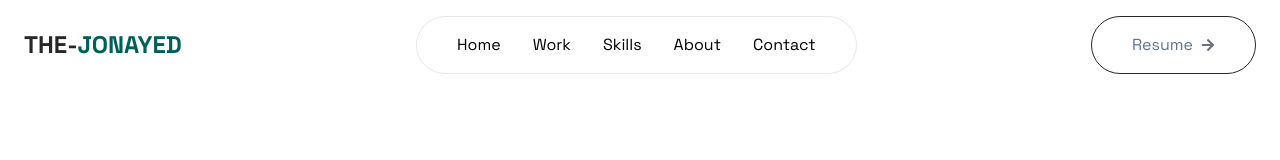
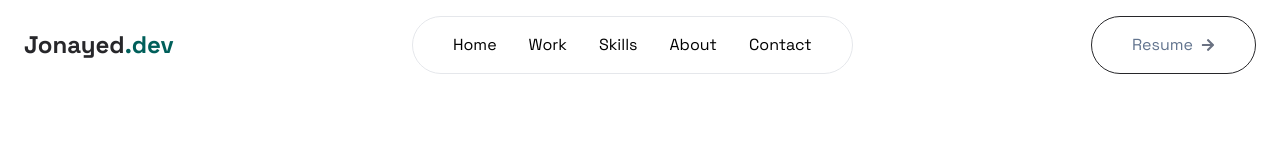
Before and after one commit to JonayedAlHabib/Porfolio, a React (Vite) app: page / in a window 1280 px wide. Shown: the top 160 px of the page. Built offline with nearby package versions, Linux system fonts and the light colour scheme.

Commit message:
feat: update Footer and Navbar components to reflect new branding as Jonayed.dev

```diff
--- a/src/components/Footer.jsx
+++ b/src/components/Footer.jsx
@@ -7,8 +7,8 @@ const Footer = () => {
     <div className='border-t border-gray-200'>
         <div className='max-w-7xl mx-auto px-6 py-8 flex flex-col sm:flex-row justify-between items-center gap-4'>
             <div className='text-xl font-bold text-zinc-800'>
-                <span>THE-</span>
-                <span className='text-teal-800'>JONAYED</span>
+                <span>Jonayed</span>
+                <span className='text-teal-800'>.dev</span>
             </div>
             <div className='flex gap-4 text-teal-800 text-xl'>
                 <a href='https://www.linkedin.com/in/jonayed-al-habib-673b132b1/' target='_blank' rel='noopener noreferrer' aria-label='LinkedIn' className='hover:text-teal-600 transition duration-300'>
@@ -22,7 +22,7 @@ const Footer = () => {
                 </a>
             </div>
             <p className='text-sm text-zinc-500'>
-                © {new Date().getFullYear()} The-Jonayed Developer. All rights reserved.
+                © {new Date().getFullYear()} Jonayed.dev. All rights reserved.
             </p>
         </div>
     </div>
--- a/src/components/Navbar.jsx
+++ b/src/components/Navbar.jsx
@@ -9,8 +9,8 @@ const Navbar = () => {
         <div className='flex justify-between items-center'>
           {/* logo */}
           <div className='text-2xl font-bold text-zinc-800'>
-            <span>THE-</span>
-            <span className='text-teal-800 front-orbitron'>JONAYED</span>
+            <span>Jonayed</span>
+            <span className='text-teal-800 front-orbitron'>.dev</span>
           </div>
           {/* Menu */}
           <div className='hidden md:flex space-x-8 border border-gray-200 rounded-full px-10 py-4'>
```
